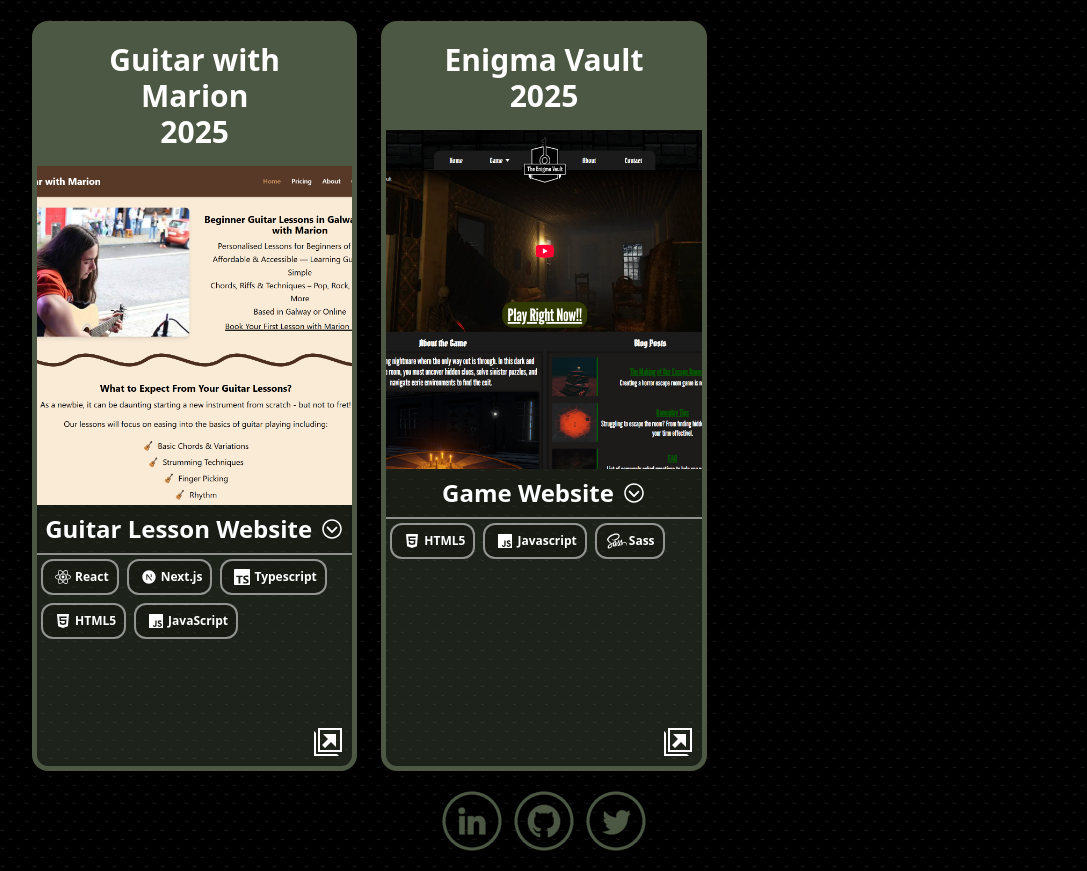
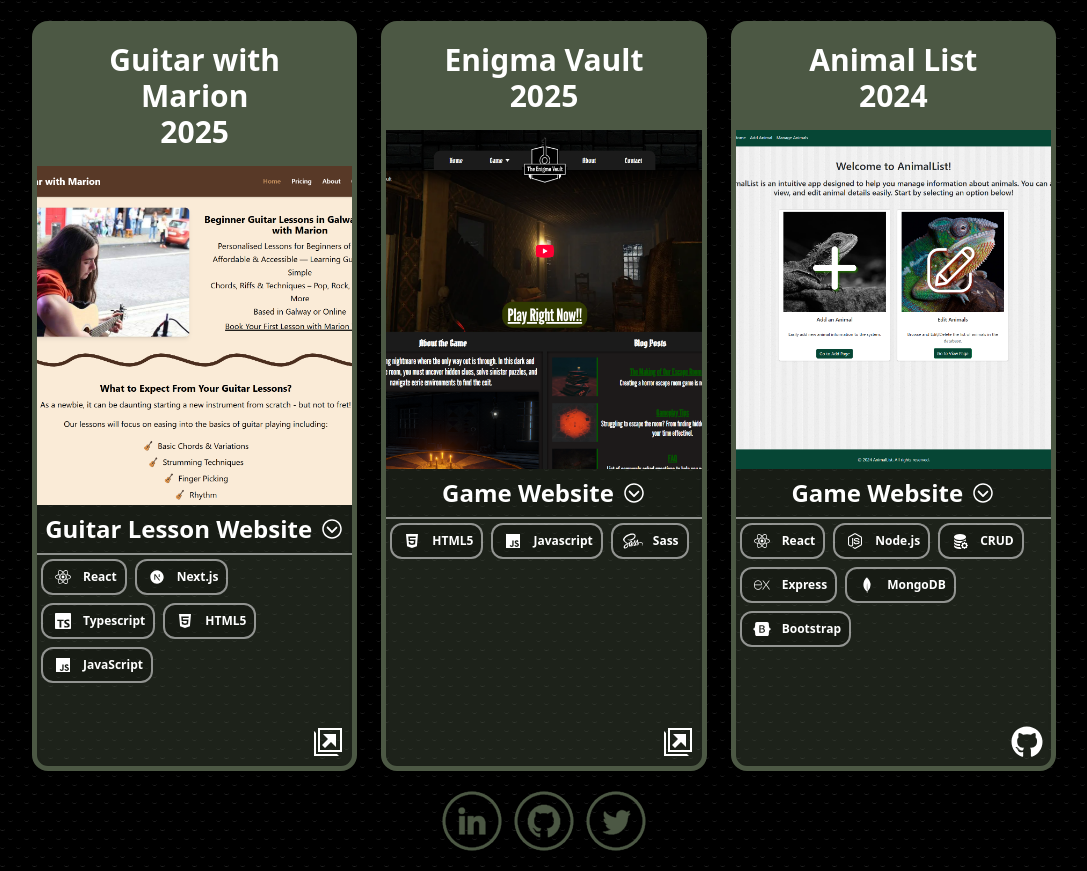
Before and after one commit to PaTTTeX/pattex-website, a React (Vite) app: page /projects in a window 1280 px wide. Shown: the part 399-1270 px from the top of the page, without its empty margins (96-1183 px from the left). Built offline with nearby package versions, Linux system fonts and the light colour scheme.

Commit message:
Add Animal List project card with detailed description and tech stack

```diff
--- a/src/Pages/Projects.jsx
+++ b/src/Pages/Projects.jsx
@@ -1,35 +1,73 @@
-import { useState } from "react";
+import React, { useState } from "react";
 import { IoIosArrowDropdown } from "react-icons/io";
 import { FaSass, FaHtml5, FaJs, FaReact } from "react-icons/fa6";
-import { SiTypescript } from "react-icons/si";
+import { FaNodeJs, FaBootstrap, FaGithub } from "react-icons/fa";
+import { SiTypescript, SiMongodb, SiExpress } from "react-icons/si";
 import { RiNextjsFill } from "react-icons/ri";
+import { BsDatabaseFillGear } from "react-icons/bs";
 import { ImNewTab } from "react-icons/im";
 
+const SkillBadge = ({ Icon, label }) => (
+    <div className="flex items-center p-2 m-1 border-2 border-[#ffffff88] bg-black/20 rounded-xl hover:bg-white/20 transition">
+        <Icon className="w-6 h-4" />
+        <p className="text-xs font-bold font-sans ml-2">{label}</p>
+    </div>
+);
+
+const techStackMarion = [
+    { Icon: FaReact, label: "React" },
+    { Icon: RiNextjsFill, label: "Next.js" },
+    { Icon: SiTypescript, label: "Typescript" },
+    { Icon: FaHtml5, label: "HTML5" },
+    { Icon: FaJs, label: "JavaScript" },
+];
+
+const techStackEnigma = [
+    { Icon: FaHtml5, label: "HTML5" },
+    { Icon: FaJs, label: "Javascript" },
+    { Icon: FaSass, label: "Sass" },
+];
+
+const techStackAnimalList = [
+    { Icon: FaReact, label: "React" },
+    { Icon: FaNodeJs, label: "Node.js" },
+    { Icon: BsDatabaseFillGear, label: "CRUD" },
+    { Icon: SiExpress, label: "Express" },
+    { Icon: SiMongodb, label: "MongoDB" },
+    { Icon: FaBootstrap, label: "Bootstrap" },
+];
+
 export default function Projects() {
-    const [openCard, setOpenCard] = useState(null);
+    // Object to track multiple open cards
+    const [openCards, setOpenCards] = useState({});
 
     const toggleCard = (id) => {
-        setOpenCard(openCard === id ? null : id);
+        setOpenCards((prev) => ({
+            ...prev,
+            [id]: !prev[id], // toggle only that one
+        }));
     };
 
     return (
         <div className="text-white min-h-screen">
             <header
                 id="main-body"
-                className="relative z-10 shadow-[0_-20px_20px_rgba(0,0,0,1)]  py-30 bg-no-repeat bg-center bg-cover"
+                className="relative z-10 shadow-[0_-20px_20px_rgba(0,0,0,1)] py-30 bg-no-repeat bg-center bg-cover"
                 style={{ backgroundImage: "url('/photos/background.jpg')" }}
-
             >
-                <h1 className="text-6xl font-bold font-pixel text-center p-10 bg-black/80 ">Projects</h1>
+                <h1 className="text-6xl font-bold font-pixel text-center p-10 bg-black/80">
+                    Projects
+                </h1>
             </header>
 
             <main>
                 <div className="grid grid-cols-1 md:grid-cols-3 gap-6 max-w-[80%] mx-auto mt-10">
 
-
-                    {/* Card 1 */}
+                    {/* Card 1 - Guitar with Marion */}
                     <div className="flex flex-col border-5 border-[#4C5844] bg-[#4c584462] rounded-2xl shadow-inner text-center text-3xl w-full min-h-[750px]">
-                        <h2 className="font-bold p-4 text-3xl bg-[#4C5844]">Guitar with Marion<br />2025</h2>
+                        <h2 className="font-bold p-4 text-3xl bg-[#4C5844]">
+                            Guitar with Marion<br />2025
+                        </h2>
 
                         <img
                             src="/photos/projects/marionguitar.png"
@@ -38,52 +76,31 @@ export default function Projects() {
                         />
 
                         <button
-                            onClick={() => toggleCard(3)}
+                            onClick={() => toggleCard("marion")}
                             className="font-bold flex items-center justify-center gap-2 p-2 text-2xl bg-[#0000002e] hover:bg-[#5b6b4f] transition cursor-pointer"
                         >
                             Guitar Lesson Website
                             <span
-                                className={`transition-transform duration-300 ${openCard === 3 ? "rotate-180" : ""}`}
+                                className={`transition-transform duration-300 ${openCards["marion"] ? "rotate-180" : ""}`}
                             >
                                 <IoIosArrowDropdown />
                             </span>
                         </button>
 
                         <div
-                            className={`transition-all duration-300 overflow-hidden mx-auto rounded-b-lg bg-[#0000002e] ${openCard === 3 ? "max-h-[300px] p-4" : "max-h-0 p-0"}`}
+                            className={`transition-all duration-300 overflow-hidden mx-auto rounded-b-lg bg-[#0000002e] ${openCards["marion"] ? "max-h-[300px] p-4" : "max-h-0 p-0"}`}
                         >
                             <p className="text-white text-xl">
-                                A responsive website for a local guitar teacher in Galway. I handled the full development process from layout to deployment-focusing on clean UI, accessibility, and informative content to attract new students.
+                                A responsive website for a local guitar teacher in Galway. I handled the full development process from layout to deployment — focusing on clean UI, accessibility, and informative content to attract new students.
                             </p>
                         </div>
 
                         <div className="w-full h-[2px] bg-[#ffffff] opacity-50"></div>
 
                         <div className="flex flex-wrap">
-                            <div className="flex items-center p-2 m-1 border-2 border-[#ffffff88] bg-black/20 rounded-xl hover:bg-white/20 transition">
-                                <FaReact className="w-6 h-4 " />
-                                <p className="text-xs font-bold font-sans">React</p>
-                            </div>
-
-                            <div className="flex items-center p-2 m-1 border-2 border-[#ffffff88] bg-black/20 rounded-xl hover:bg-white/20 transition">
-                                <RiNextjsFill className="w-6 h-4 " />
-                                <p className="text-xs font-bold font-sans">Next.js</p>
-                            </div>
-
-                            <div className="flex items-center p-2 m-1 border-2 border-[#ffffff88] bg-black/20 rounded-xl hover:bg-white/20 transition">
-                                <SiTypescript className="w-6 h-4" />
-                                <p className="text-xs font-bold font-sans">Typescript</p>
-                            </div>
-
-                            <div className="flex items-center p-2 m-1 border-2 border-[#ffffff88] bg-black/20 rounded-xl hover:bg-white/20 transition">
-                                <FaHtml5 className="w-6 h-4" />
-                                <p className="text-xs font-bold font-sans">HTML5</p>
-                            </div>
-
-                            <div className="flex items-center p-2 m-1 border-2 border-[#ffffff88] bg-black/20 rounded-xl hover:bg-white/20 transition">
-                                <FaJs className="w-6 h-4" />
-                                <p className="text-xs font-bold font-sans">JavaScript</p>
-                            </div>
+                            {techStackMarion.map((tech) => (
+                                <SkillBadge key={tech.label} {...tech} />
+                            ))}
                         </div>
 
                         <div className="relative mt-auto w-full h-10">
@@ -91,13 +108,13 @@ export default function Projects() {
                                 <ImNewTab className="absolute bottom-2 right-2 size-8 text-white hover:text-[#56a848] transition" />
                             </a>
                         </div>
-
-
                     </div>
 
-                    {/* Card 2 */}
+                    {/* Card 2 - Enigma Vault */}
                     <div className="flex flex-col border-5 border-[#4C5844] bg-[#4c584462] rounded-2xl shadow-inner text-center text-1xl w-full min-h-[750px]">
-                        <h2 className="font-bold p-4 text-3xl bg-[#4C5844]">Enigma Vault<br />2025</h2>
+                        <h2 className="font-bold p-4 text-3xl bg-[#4C5844]">
+                            Enigma Vault<br />2025
+                        </h2>
 
                         <img
                             src="/photos/projects/enigmavault.png"
@@ -106,20 +123,19 @@ export default function Projects() {
                         />
 
                         <button
-                            onClick={() => toggleCard(2)}
+                            onClick={() => toggleCard("enigma")}
                             className="font-bold flex items-center justify-center gap-2 p-2 text-2xl bg-[#0000002e] hover:bg-[#5b6b4f] transition cursor-pointer"
                         >
                             Game Website
                             <span
-                                className={`transition-transform duration-300 ${openCard === 2 ? "rotate-180" : ""
-                                    }`}
+                                className={`transition-transform duration-300 ${openCards["enigma"] ? "rotate-180" : ""}`}
                             >
                                 <IoIosArrowDropdown />
                             </span>
                         </button>
 
                         <div
-                            className={`transition-all duration-300 overflow-hidden mx-auto rounded-b-lg bg-[#0000002e] ${openCard === 2 ? "max-h-[300px] p-4" : "max-h-0 p-0"}`}
+                            className={`transition-all duration-300 overflow-hidden mx-auto rounded-b-lg bg-[#0000002e] ${openCards["enigma"] ? "max-h-[300px] p-4" : "max-h-0 p-0"}`}
                         >
                             <p className="text-white text-xl">
                                 Enigma Vault was my final group project, where I was responsible for building the entire website.
@@ -129,21 +145,10 @@ export default function Projects() {
 
                         <div className="w-full h-[2px] bg-[#ffffff] opacity-50"></div>
 
-                        <div className="flex pointer-none:">
-                            <div className="flex items-center p-2 m-1 border-2 border-[#ffffff88] bg-black/20 rounded-xl hover:bg-white/20 transition">
-                                <FaHtml5 className="w-6 h-4" />
-                                <p className="text-xs font-bold font-sans">HTML5</p>
-                            </div>
-
-                            <div className="flex items-center p-2 m-1 border-2 border-[#ffffff88] bg-black/20 rounded-xl hover:bg-white/20 transition">
-                                <FaJs className="w-6 h-4" />
-                                <p className="text-xs font-bold font-sans">Javascript</p>
-                            </div>
-
-                            <div className="flex items-center p-2 m-1 border-2 border-[#ffffff88] bg-black/20 rounded-xl hover:bg-white/20 transition">
-                                <FaSass className="w-6 h-4" />
-                                <p className="text-xs font-bold font-sans">Sass</p>
-                            </div>
+                        <div className="flex flex-wrap">
+                            {techStackEnigma.map((tech) => (
+                                <SkillBadge key={tech.label} {...tech} />
+                            ))}
                         </div>
 
                         <div className="relative mt-auto w-full h-10">
@@ -151,12 +156,60 @@ export default function Projects() {
                                 <ImNewTab className="absolute bottom-2 right-2 size-8 text-white hover:text-[#56a848] transition" />
                             </a>
                         </div>
-
                     </div>
 
+                    {/* Card 3 - Animal List */}
+                    <div className="flex flex-col border-5 border-[#4C5844] bg-[#4c584462] rounded-2xl shadow-inner text-center text-1xl w-full min-h-[750px]">
+                        <h2 className="font-bold p-4 text-3xl bg-[#4C5844]">
+                            Animal List<br />2024
+                        </h2>
+
+                        <img
+                            src="/photos/projects/animallist.png"
+                            alt="Animal List"
+                            className="mx-auto w-full max-h-[339px] min-h-[339px] object-cover"
+                        />
+
+                        <button
+                            onClick={() => toggleCard("animal")}
+                            className="font-bold flex items-center justify-center gap-2 p-2 text-2xl bg-[#0000002e] hover:bg-[#5b6b4f] transition cursor-pointer"
+                        >
+                            Game Website
+                            <span
+                                className={`transition-transform duration-300 ${openCards["animal"] ? "rotate-180" : ""}`}
+                            >
+                                <IoIosArrowDropdown />
+                            </span>
+                        </button>
+
+                        <div
+                            className={`transition-all duration-300 overflow-hidden mx-auto rounded-b-lg bg-[#0000002e] ${openCards["animal"] ? "max-h-[300px] p-4" : "max-h-0 p-0"}`}
+                        >
+                            <p className="text-white text-xl">
+                                A full-stack animal management application built with Express.js, MongoDB, Mongoose, and React Bootstrap.
+                                This project allows users to add, view, update, and delete animal records through a clean, responsive UI.
+                                The backend uses a RESTful API to interact with MongoDB, while the frontend provides real-time form validation and navigation using React Router.
+                                The project emphasizes CRUD operations, state management, and modular backend architecture.
+                            </p>
+                        </div>
+
+                        <div className="w-full h-[2px] bg-[#ffffff] opacity-50"></div>
+
+                        <div className="flex flex-wrap">
+                            {techStackAnimalList.map((tech) => (
+                                <SkillBadge key={tech.label} {...tech} />
+                            ))}
+                        </div>
+
+                        <div className="relative mt-auto w-full h-10">
+                            <a target="_blank" href="https://github.com/PaTTTeX/Animal-App/tree/master/my-app">
+                                <FaGithub className="absolute bottom-2 right-2 size-8 text-white hover:text-[#56a848] transition" />
+                            </a>
+                        </div>
+                    </div>
 
                 </div>
-            </main >
-        </div >
+            </main>
+        </div>
     );
 }
```
Also changed, not shown: public/photos/projects/animallist.png (added).
